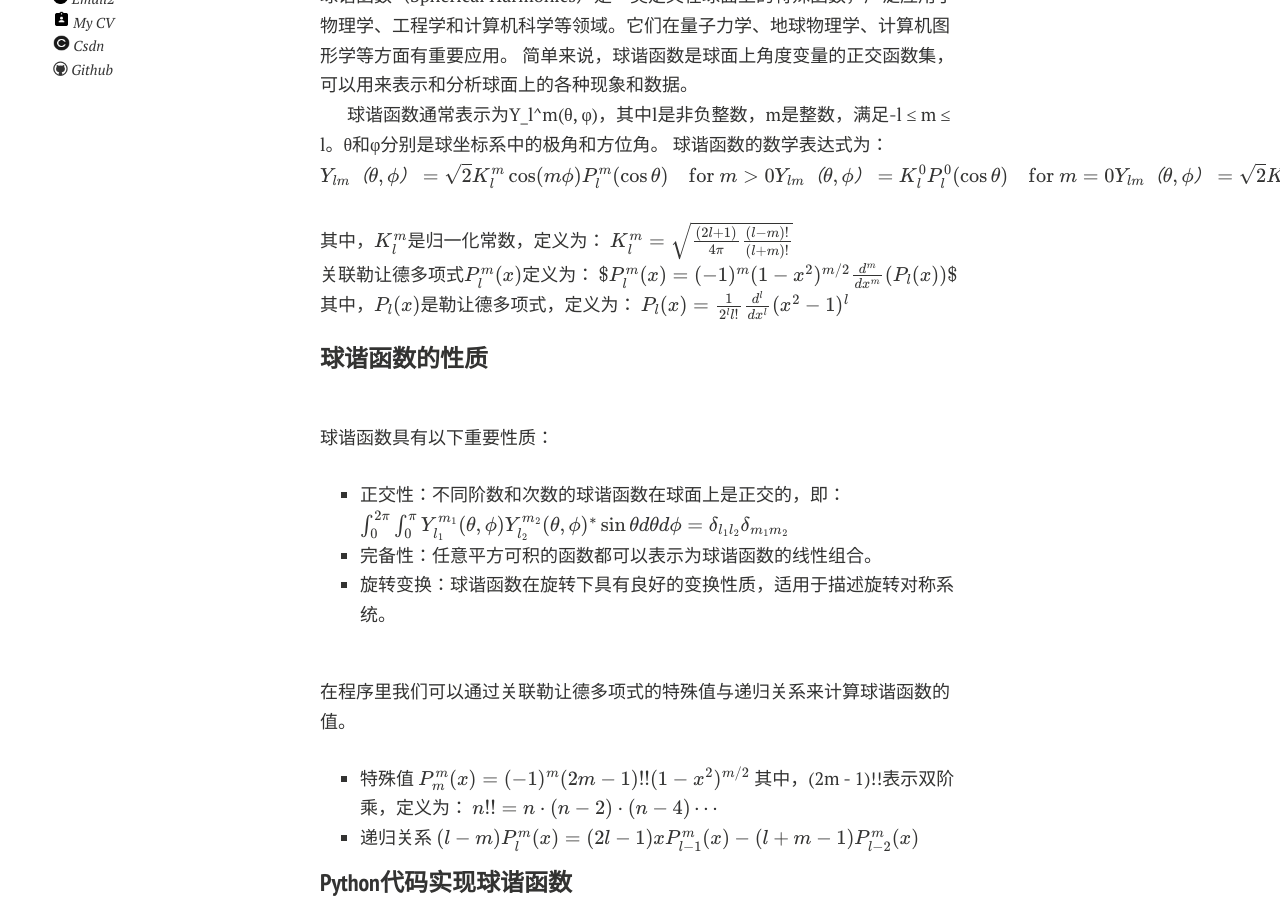
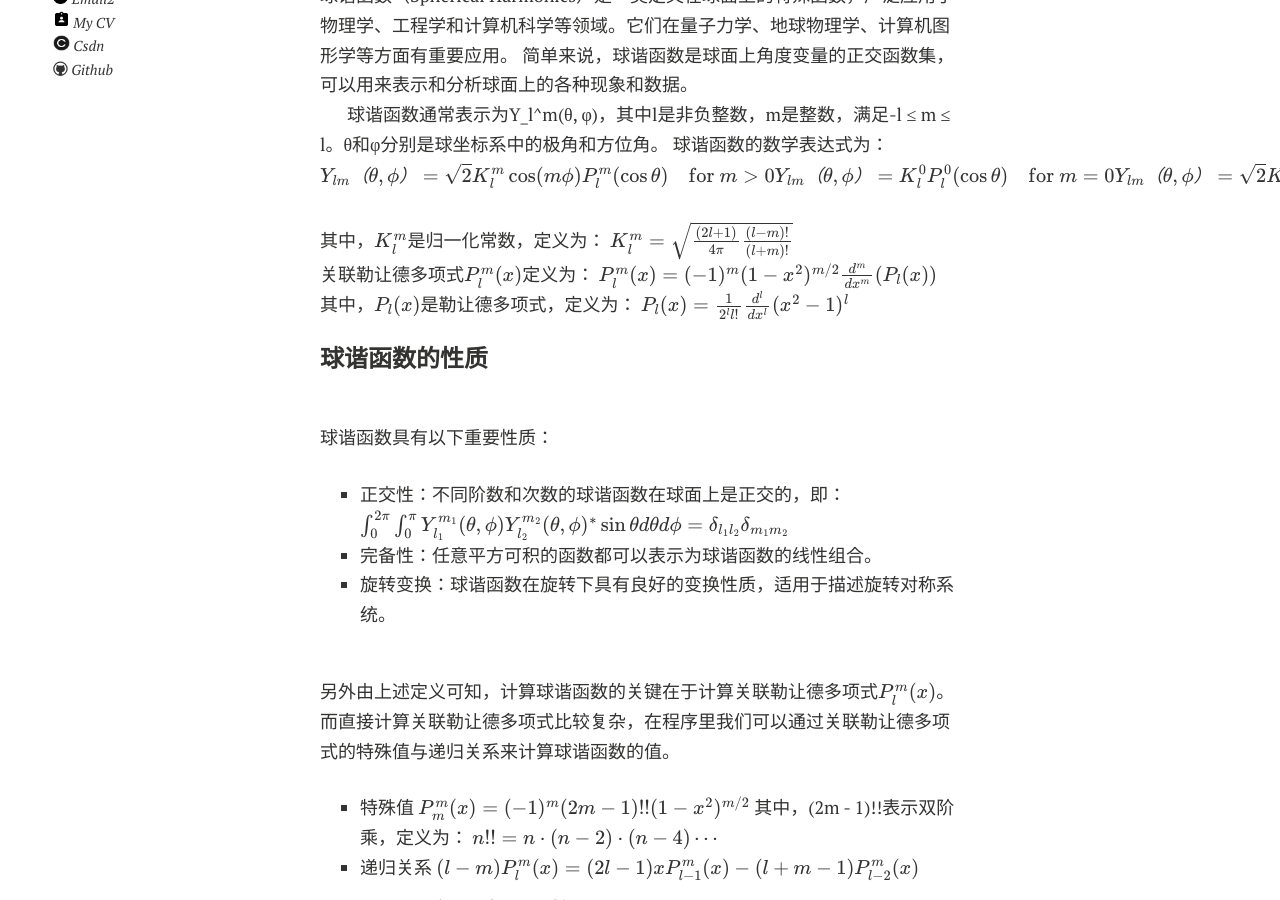
Before and after one commit to Qilu-Yuan/Qilu-Yuan.github.io, a Jekyll site: the page built from blogs/SubMD/HarmonicSphere.md, in a window 1280 px wide and 900 px high, scrolled down 259 px. Built offline with Jekyll 4.4.1, drawn with Linux system fonts in a browser that asks for light colours; nearby versions of some CDN libraries; formulas are drawn with MathJax 3; comment, search, counter and statistics services are not loaded; a style sheet for code colours, icons or effects is not loaded.

Commit message:
Update HarmonicSphere.md

```diff
--- a/blogs/SubMD/HarmonicSphere.md
+++ b/blogs/SubMD/HarmonicSphere.md
@@ -22,7 +22,7 @@ K_l^m = \sqrt{\frac{(2l + 1)}{4\pi} \frac{(l - m)!}{(l + m)!}}
 $$
 <br>关联勒让德多项式$P_l^m(x)$定义为：
 $$
-$P_l^m(x) = (-1)^m (1-x^2)^{m/2} \frac{d^m}{dx^m}(P_l(x))$
+P_l^m(x) = (-1)^m (1-x^2)^{m/2} \frac{d^m}{dx^m}(P_l(x))
 $$
 <br>其中，$P_l(x)$是勒让德多项式，定义为：
 $$
@@ -41,7 +41,7 @@ $$
 - 旋转变换：球谐函数在旋转下具有良好的变换性质，适用于描述旋转对称系统。
 <br>
 
-在程序里我们可以通过关联勒让德多项式的特殊值与递归关系来计算球谐函数的值。
+另外由上述定义可知，计算球谐函数的关键在于计算关联勒让德多项式$P_l^m(x)$。而直接计算关联勒让德多项式比较复杂，在程序里我们可以通过关联勒让德多项式的特殊值与递归关系来计算球谐函数的值。
 
 - 特殊值
 $$
```
